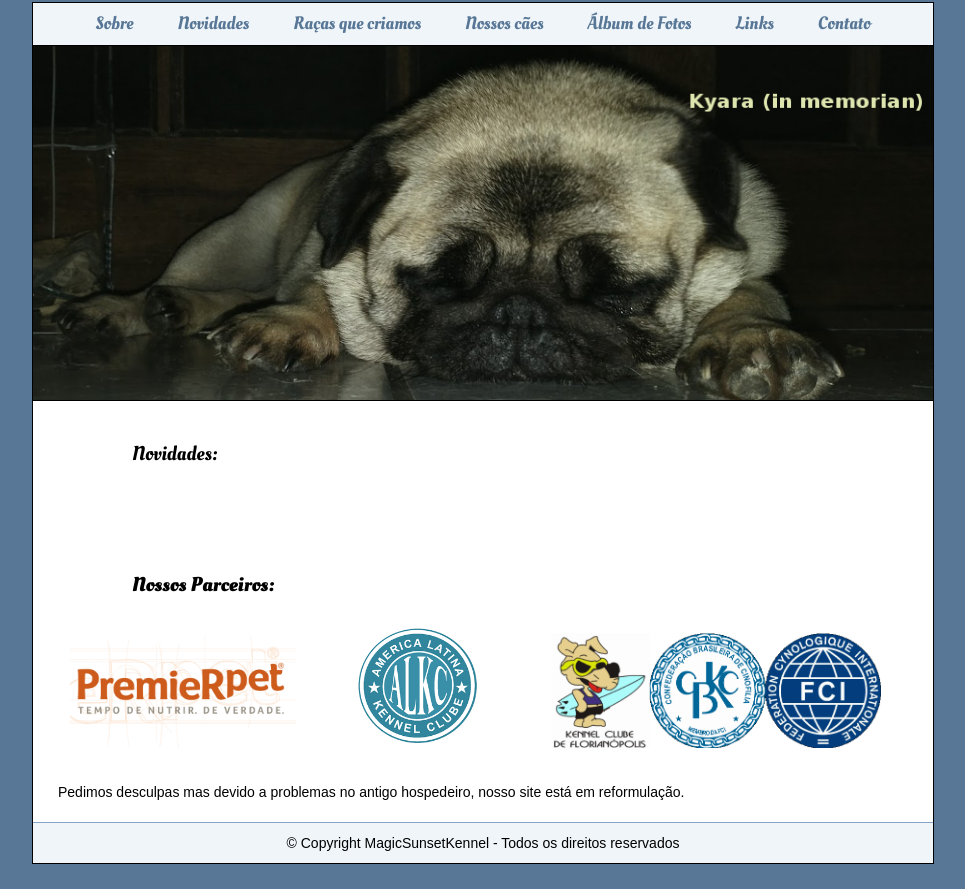
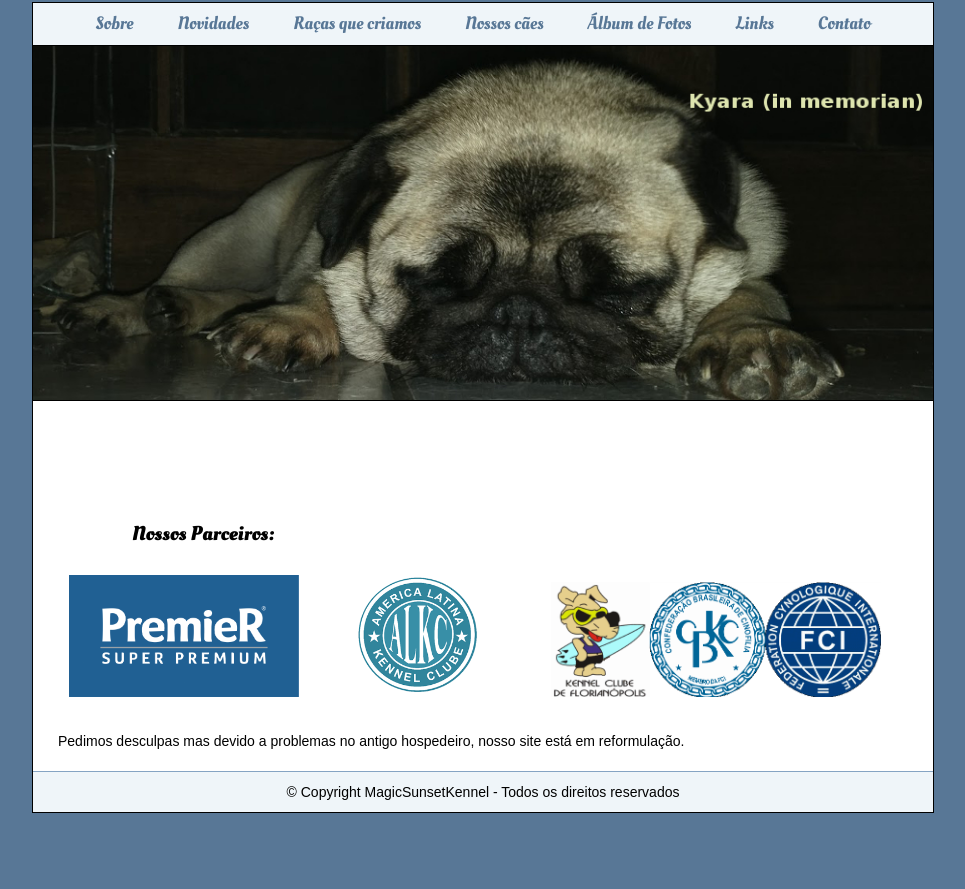
Before and after one commit to magicsunset/magicsunset.github.io, a plain HTML site: page index.html in a window 1280 px wide. Shown: the part 440-1329 px from the top of the page, without its empty margins (157-1122 px from the left). After the commit the page ends 1278 px from the top, so only its background shows below. Drawn offline with Linux system fonts and the light colour scheme; a web font is replaced by a local one.

Commit message:
nova premier

```diff
--- a/index.html
+++ b/index.html
@@ -73,7 +73,7 @@
 			<div id="main">
 
 				<p class="feature" align="left">
-					<!--a href="kittens.html"-->Novidades:</p>
+					<!--a href="kittens.html"--></p>
 				<!--img src="images/blue5.jpg" width="240" style="display: block; text-align: center; margin-left: auto; margin-right: auto; border: none"-->
 				<p>
 					<!--br><strong><u>Disponível para reserva:</u></strong> .Magic Sunset Charlotte Sometimes x The Best Jump of Franwill's House
@@ -132,7 +132,7 @@
 											<img src="images/premier_asp_revistas.jpg" alt="Nossos cães utilizam Premier" width="240" style="display: block; text-align: center; margin-left: auto; margin-right: auto; border: none">&nbsp; -->
 											<a target="_blank" title="Nossos cães se alimentam com produtos Premier
 											" href="https://www.premierpet.com.br/caes/">
-											<img src="images/logo-detalhado-premier.png" alt="Nossos cães utilizam alimentos Premier" width="230" style="display: block; text-align: center; margin-left: auto; margin-right: auto; border: none">&nbsp;
+											<img src="images/premier_logo_nova.png" alt="Nossos cães utilizam alimentos Premier" width="230" style="display: block; text-align: center; margin-left: auto; margin-right: auto; border: none">&nbsp;
 										</td>
 									<td>
 										<a target="_blank" title="America Latina Kennel Clube" href="http://www.alkc.org.br" class="cps">
```
